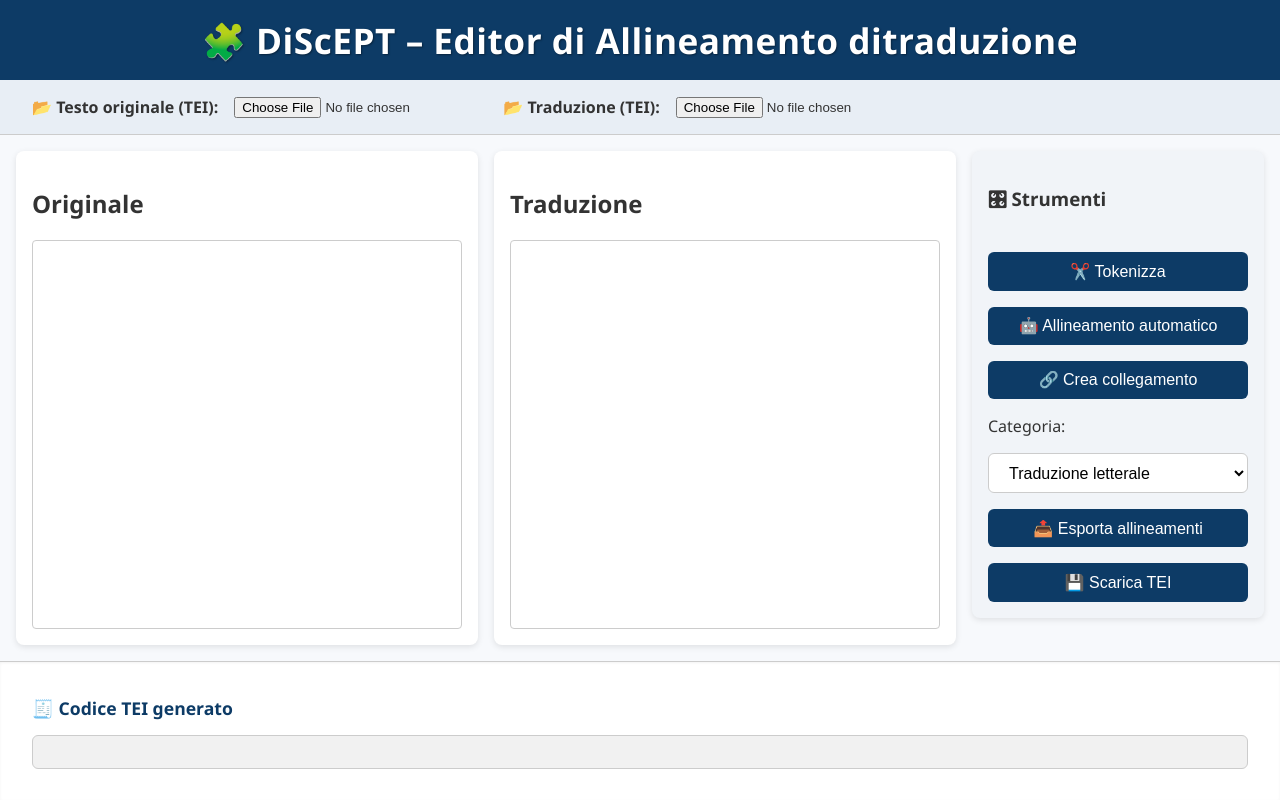
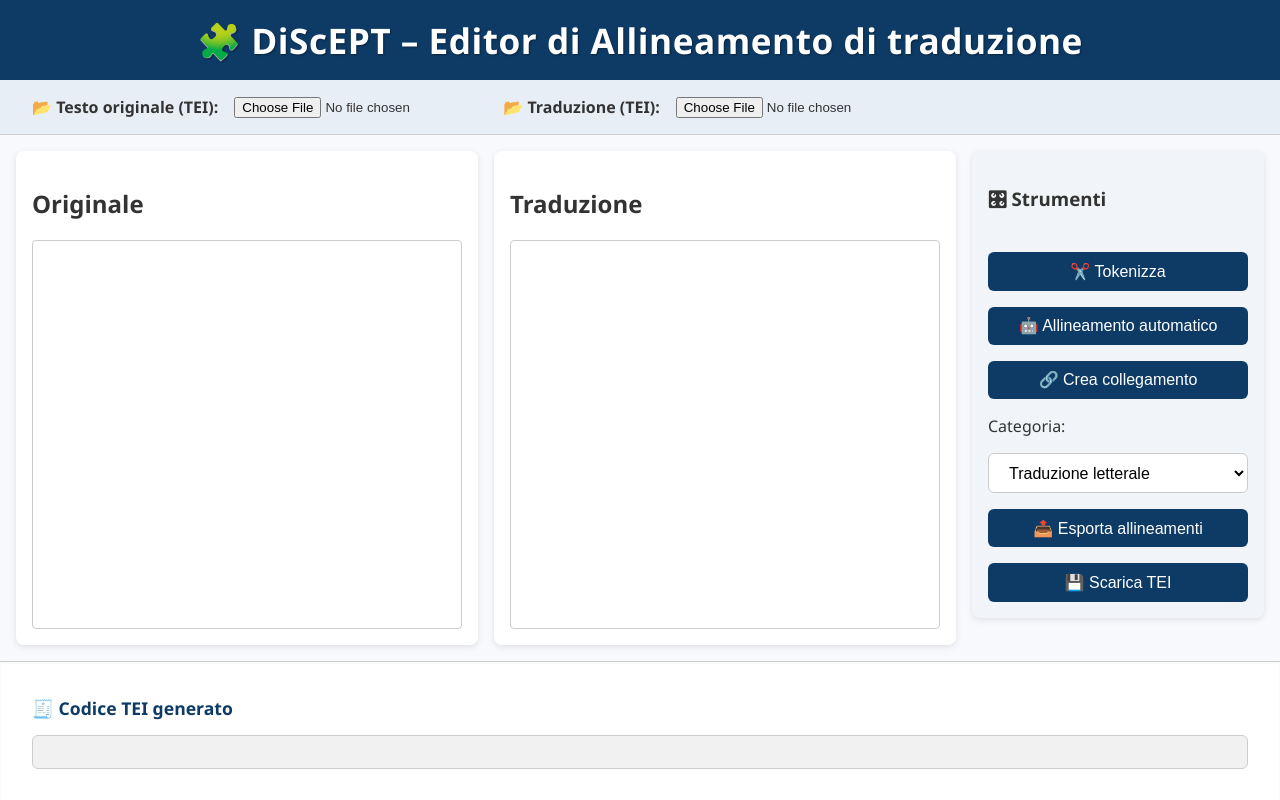
Before and after one commit to ISTITUTO-ITALIANO-DI-STUDI-GERMANICI/discept-web-component, a plain HTML site: page index.html in a window 1280 px wide. Drawn offline with Linux system fonts and the light colour scheme.

Commit message:
Heading edited in the HTML file

```diff
--- a/index.html
+++ b/index.html
@@ -8,7 +8,7 @@
 </head>
 <body>
   <header>
-    <h1>🧩 DiScEPT – Editor di Allineamento ditraduzione </h1>
+    <h1>🧩 DiScEPT – Editor di Allineamento di traduzione </h1>
   </header>
 
   <section class="import-section">
```
